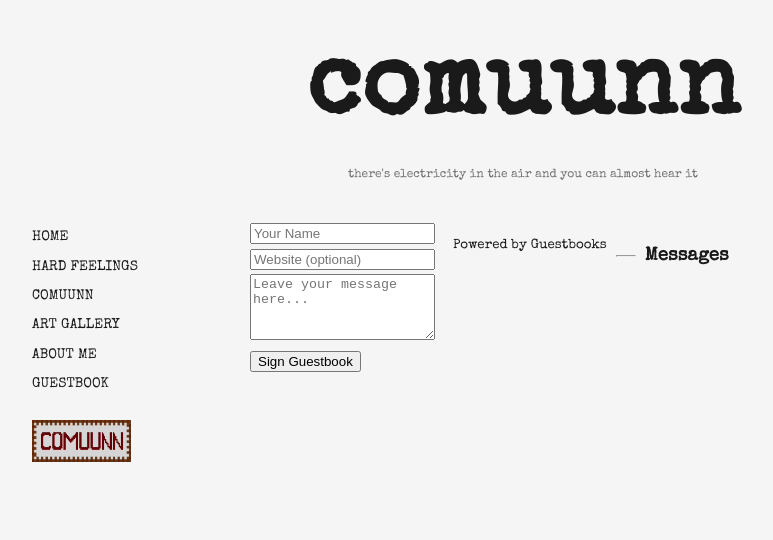
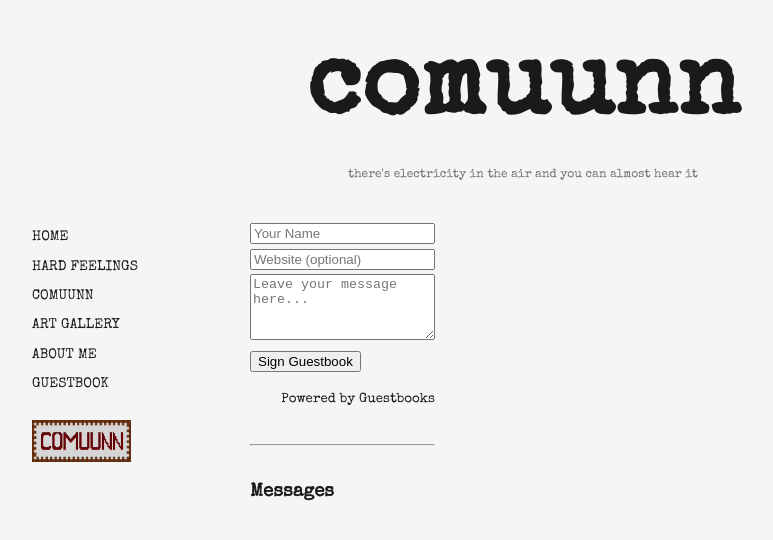
Before and after one commit to guiolhermer/comuunn, a Jekyll site: the page built from guestbook/index.html, in a window 1280 px wide. Shown: the top 540 px of the page, without its empty margins (117-890 px from the left). Built offline with Jekyll 4.4.1, drawn with Linux system fonts in a browser that asks for light colours; a script that is not in the unit is left out.

Commit message:
guestbook

```diff
--- a/guestbook/index.html
+++ b/guestbook/index.html
@@ -20,8 +20,11 @@
 
     {% include nav-coluna.html %}
 
+    <div class="guestbook-content">
+
       <!-- Guestbook Script -->
       <script async src="https://guestbooks.meadow.cafe/resources/js/embed_script/6533/script.js"></script>
+
       <!-- Guestbook Form -->
       <div class="guestbooks___guestbook-form-container">
         <form class="guestbooks___guestbook-form"
@@ -59,10 +62,14 @@
       <div id="guestbooks___guestbook-made-with" style="text-align: right; margin-top: 10px;">
         <small>Powered by <a href="https://guestbooks.meadow.cafe" target="_blank">Guestbooks</a></small>
       </div>
+
       <!-- Messages Section -->
       <hr style="margin: 2em 0;"/>
       <h3 id="guestbooks___guestbook-messages-header">Messages</h3>
       <div id="guestbooks___guestbook-messages-container"></div>
+
+    </div>
+
   </div>
 
 </div>
```
Lines whose indentation alone changed are shown as unchanged.
